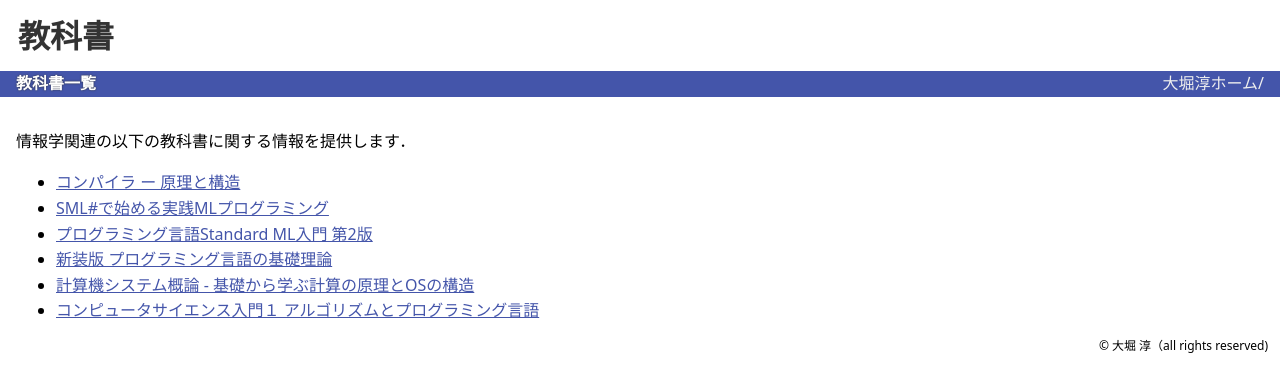
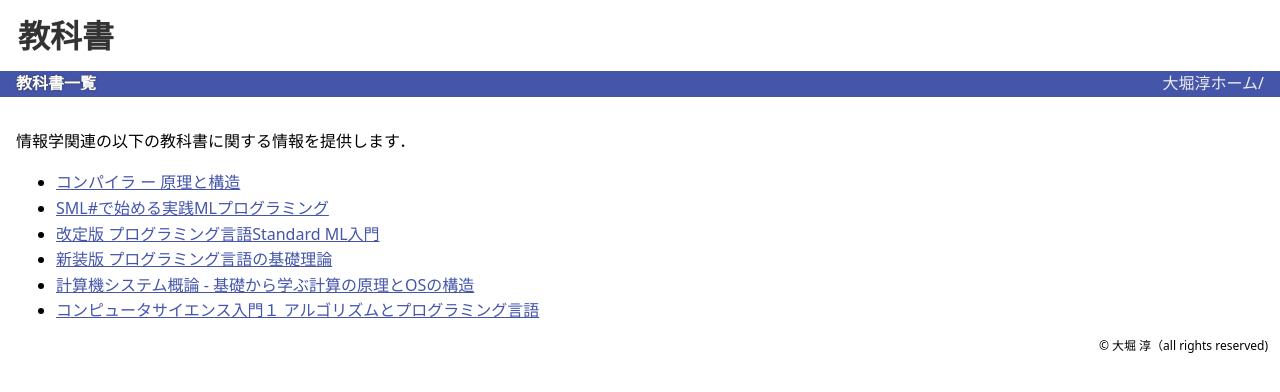
Before and after one commit to AtsushiOhori/AtsushiOhori.github.io, a Jekyll site: the page built from docs/ja/texts/index.md, in a window 1280 px wide. Shown: the top 392 px of the page. Built offline with Jekyll 4.4.1, drawn with Linux system fonts in a browser that asks for light colours; our own code applies the rules of GitHub Pages for plain Markdown files.

Commit message:
update ja/texts/index.md and _data/menuitems/standard-ml.yml

```diff
--- a/docs/_data/menuitems/standard-ml.yml
+++ b/docs/_data/menuitems/standard-ml.yml
@@ -1,5 +1,5 @@
 ---
-title: "プログラミング言語Standard ML入門 改訂版"
+title: "改訂版 プログラミング言語Standard ML入門"
 
 url: /ja/texts/standard-ml/
 
--- a/docs/ja/texts/index.md
+++ b/docs/ja/texts/index.md
@@ -4,7 +4,7 @@ translated: true
 情報学関連の以下の教科書に関する情報を提供します．
 * [コンパイラ ー 原理と構造](./compiler/)
 * [SML#で始める実践MLプログラミング](./ml-practice/)
-* [プログラミング言語Standard ML入門 第2版](./standard-ml/)
+* [改定版 プログラミング言語Standard ML入門](./standard-ml/)
 * [新装版 プログラミング言語の基礎理論](./kisoriron/)
 * [計算機システム概論 - 基礎から学ぶ計算の原理とOSの構造](./keisankigairon/)
 * [コンピュータサイエンス入門１ アルゴリズムとプログラミング言語](./csnyumon/)
```
